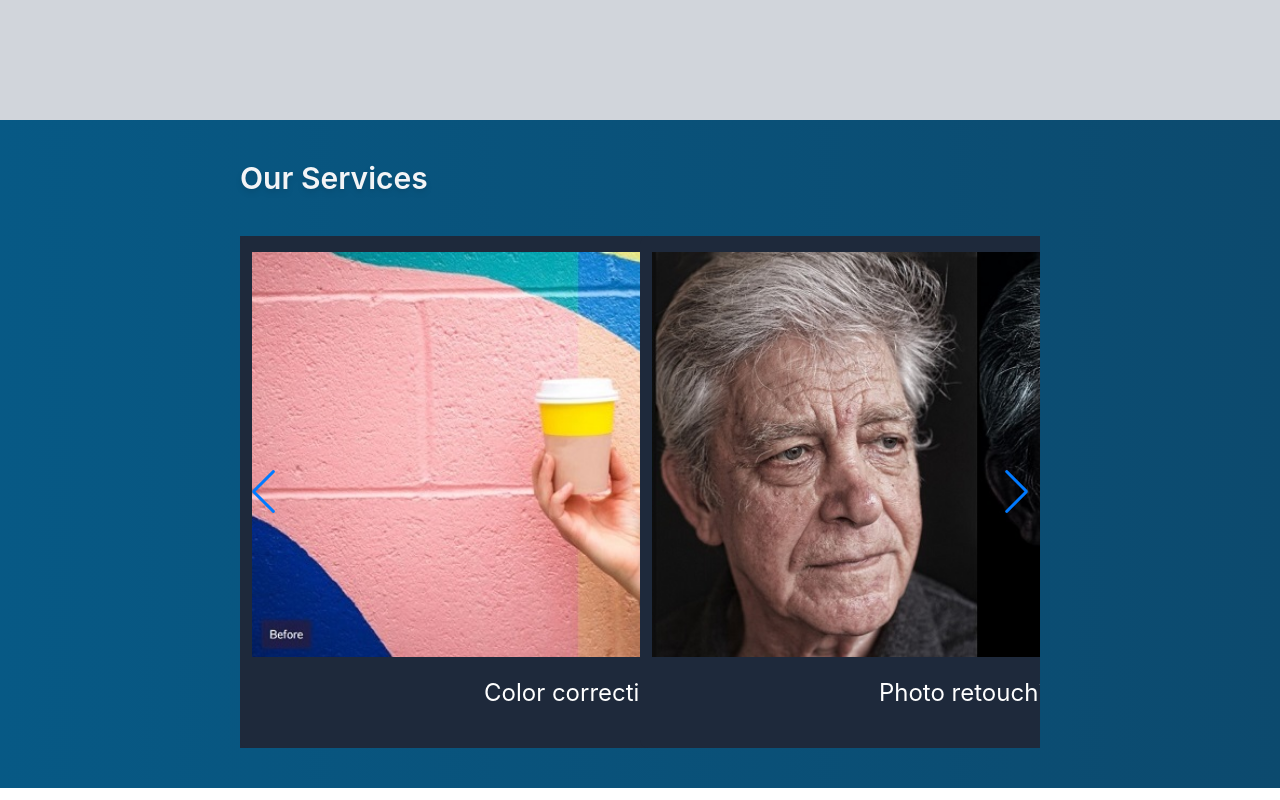
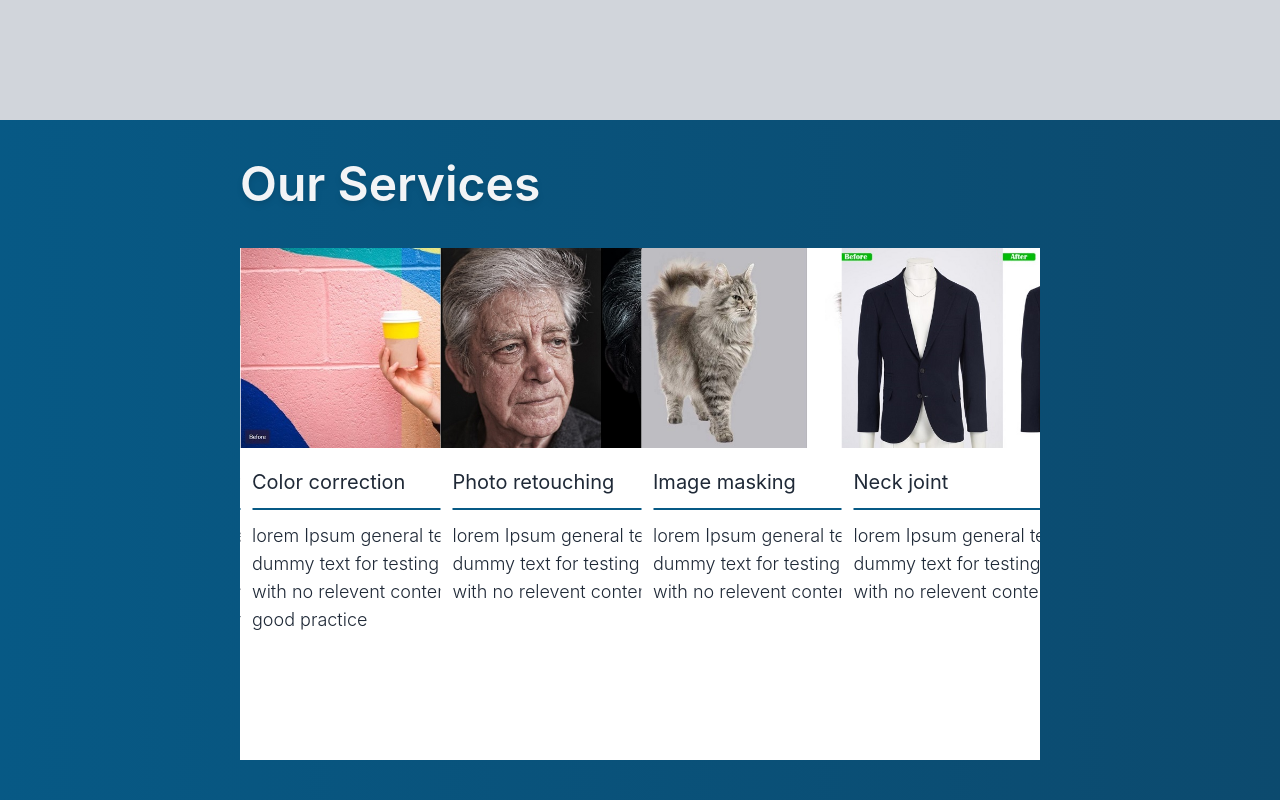
Before and after one commit to ImranAhmed26/Business-Interaspect, a Next.js app: page / in a window 1280 px wide. Shown: the part 2667-3467 px from the top of the page. Built offline with nearby package versions, Linux system fonts and the light colour scheme.

Commit message:
working on the services  section

```diff
--- a/components/service.js
+++ b/components/service.js
@@ -24,14 +24,54 @@ import image7 from '../public/images/services/background-remove.jpg'
 import image8 from '../public/images/services/manupulation.jpg'
 
 const servicesData = [
-  {image: image1, content: 'Clipping path/Cutout Image'},
-  {image: image2, content: 'Color correction'},
-  {image: image3, content: 'Photo retouching'},
-  {image: image4, content: 'Image masking'},
-  {image: image5, content: 'Neck joint'},
-  {image: image6, content: 'Drop shadow'},
-  {image: image7, content: 'Background Remove'},
-  {image: image8, content: 'Image manipulation'},
+  {
+    image: image1,
+    title: 'Clipping path/Cutout Image',
+    content:
+      'lorem Ipsum general text used as dummy text for testing purpose with no relevent content. However, real text wil go here when defined',
+  },
+  {
+    image: image2,
+    title: 'Color correction',
+    content:
+      'lorem Ipsum general text used as dummy text for testing purpose with no relevent content. Not a good practice',
+  },
+  {
+    image: image3,
+    title: 'Photo retouching',
+    content:
+      'lorem Ipsum general text used as dummy text for testing purpose with no relevent content. ',
+  },
+  {
+    image: image4,
+    title: 'Image masking',
+    content:
+      'lorem Ipsum general text used as dummy text for testing purpose with no relevent content.',
+  },
+  {
+    image: image5,
+    title: 'Neck joint',
+    content:
+      'lorem Ipsum general text used as dummy text for testing purpose with no relevent content.',
+  },
+  {
+    image: image6,
+    title: 'Drop shadow',
+    content:
+      'lorem Ipsum general text used as dummy text for testing purpose with no relevent content.',
+  },
+  {
+    image: image7,
+    title: 'Background Remove',
+    content:
+      'lorem Ipsum general text used as dummy text for testing purpose with no relevent content.',
+  },
+  {
+    image: image8,
+    title: 'Image manipulation',
+    content:
+      'lorem Ipsum general text used as dummy text for testing purpose with no relevent content.',
+  },
 ]
 
 const Service = () => {
@@ -40,41 +80,42 @@ const Service = () => {
   return (
     <div>
       <div className='bg-gradient-to-r from-sky-800 to-sky-900 py-10 px-60 '>
-        <div className='text-2xl sm:text-3xl font-semibold text-gray-100 drop-shadow-md'>
+        <div className='text-2xl sm:text-5xl font-semibold text-gray-100 drop-shadow-md'>
           Our Services
         </div>
         <div className='flex'>
           <Swiper
-            spaceBetween={0}
-            slidesPerView={2}
+            spaceBetween={2}
+            slidesPerView={4}
             loop={true}
             speed={1000}
             centeredSlides={false}
             autoHeight={true}
             autoplay={{
-              delay: 2000,
+              delay: 2500,
               disableOnInteraction: false,
             }}
             pagination={{
               clickable: true,
             }}
-            navigation={true}
-            // modules={[Autoplay, Pagination, Navigation]}
+            navigation={false}
             onSlideChange={() => console.log('slide change')}
             onSwiper={(swiper) => console.log(swiper)}
-            className='text-white text-center text align-middle ml-10 mt-10 mySwiper'
+            className='text-left text-gray-800  text align-middle ml-10 mt-10 mySwiper'
           >
-            {servicesData.map(({image, content, index}) => (
+            {servicesData.map(({image, title, content, index}) => (
               <SwiperSlide>
-                <div className=' w-[42rem] h-[32rem] bg-slate-800 rounded-lg align-middle text-2xl text-center py-4 px-3'>
+                <div className=' w-[20rem] h-[32rem] bg-white rounded-sm align-middle text-2xl  '>
                   <Image
                     src={image}
                     key={index}
                     alt={'heading'}
-                    width={800}
-                    height={500}
+                    width={400}
+                    height={250}
                   />
-                  <h1 className='pt-3'>{content}</h1>
+                  <h1 className='py-3 px-3 text-xl font-normal'>{title}</h1>
+                  <div className='w-64 h-0.5 bg-sky-800 mx-3'></div>
+                  <h2 className='py-3 px-3 text-lg font-light'>{content}</h2>
                 </div>
               </SwiperSlide>
             ))}
```
